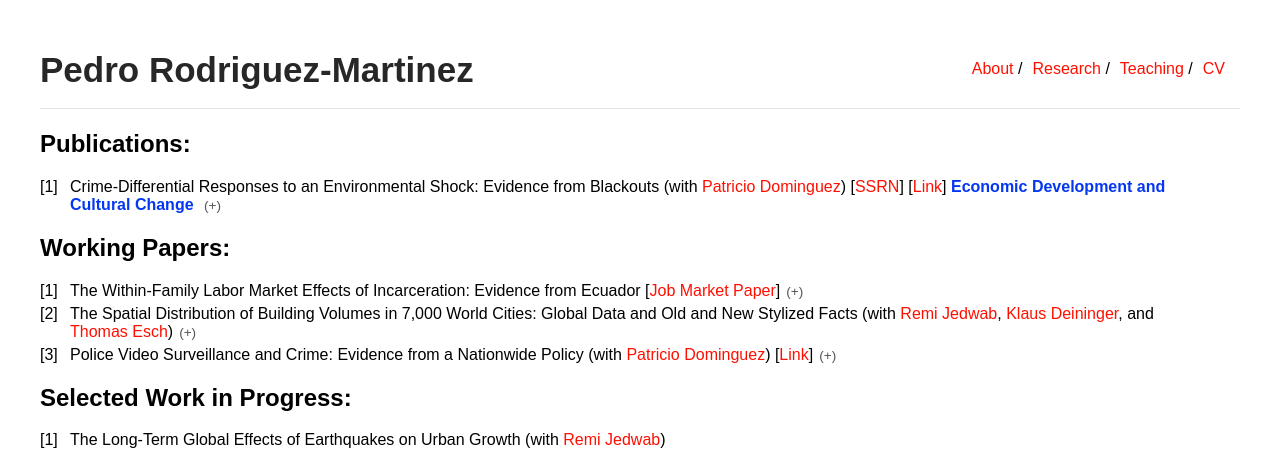
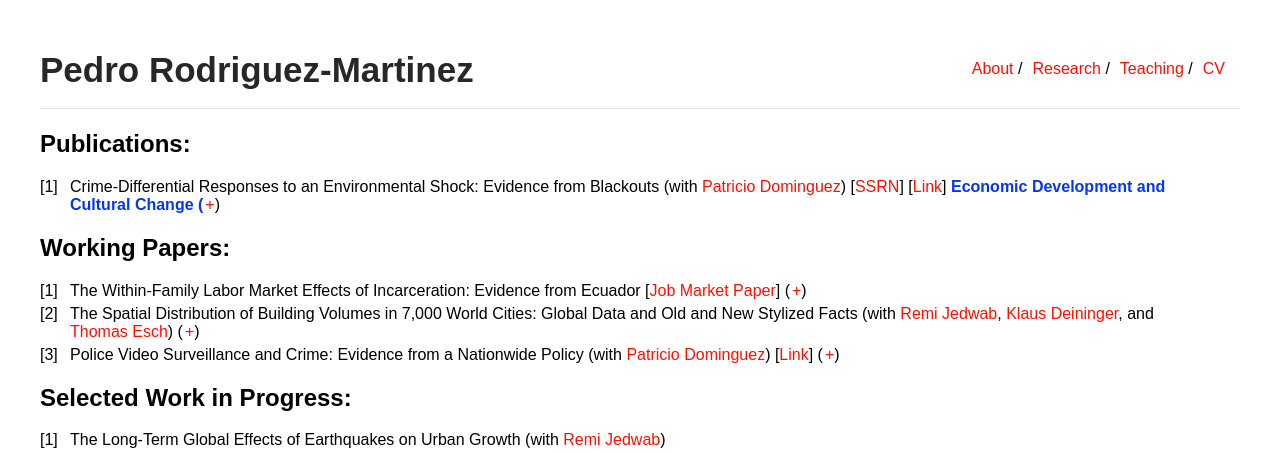
Before and after one commit to perodmar/perodmar.github.io, a Jekyll site: the page built from research2.md, in a window 1280 px wide. Shown: the top 452 px of the page. Built offline with Jekyll 4.4.1, drawn with Linux system fonts in a browser that asks for light colours; some web fonts are replaced; some of the changed lines change nothing that is shown.

Commit message:
Update research2.md

```diff
--- a/research2.md
+++ b/research2.md
@@ -11,13 +11,13 @@
     display: none;
 }
 details[open] .toggle-indicator::after {
-    content: "(-)";
+    content: "-";
 }
 .toggle-indicator::after {
-    content: "(+)";
-    font-size: 0.85em;
-    margin-left: 6px;
-    color: #555;
+    content: "+";
+    font-size: 1em;
+    margin-left: 2px;
+    color: #FF0F00;
 }
 </style>
 
@@ -31,7 +31,8 @@
       (with <a href="https://sites.google.com/site/pdomingr/">Patricio Dominguez</a>)
       [<a href="https://papers.ssrn.com/sol3/papers.cfm?abstract_id=4921694">SSRN</a>]
       [<a href="https://www.journals.uchicago.edu/doi/10.1086/740877">Link</a>]
-      <strong style="margin-bottom: 5px; color:#0437F2"> Economic Development and Cultural Change </strong><span class="toggle-indicator"></span>
+      <strong style="margin-bottom: 5px; color:#0437F2"> Economic Development and Cultural Change
+      (</strong><span class="toggle-indicator"></span>)
   </summary>
 
   <div style="display: flex; align-items: flex-start; margin-top: 8px;">
@@ -51,7 +52,8 @@
   <details>
   <summary>
       The Within-Family Labor Market Effects of Incarceration: Evidence from Ecuador
-      [<a href="https://perodmar.github.io/files/Incarceration_Labor_Outcomes.pdf">Job Market Paper</a>]<span class="toggle-indicator"></span>
+      [<a href="https://perodmar.github.io/files/Incarceration_Labor_Outcomes.pdf">Job Market Paper</a>]
+      (<span class="toggle-indicator"></span>)
   </summary>
 
   <div style="display: flex; align-items: flex-start; margin-top: 8px;">
@@ -68,7 +70,8 @@
 <details>
   <summary>
       The Spatial Distribution of Building Volumes in 7,000 World Cities: Global Data and Old and New Stylized Facts
-      (with <a href="https://www.remijedwab.com/">Remi Jedwab</a>, <a href="https://www.worldbank.org/en/about/people/k/klaus-deininger">Klaus Deininger</a>, and <a href="https://scholar.google.de/citations?user=g2OVq2cAAAAJ&hl=de">Thomas Esch</a>)<span class="toggle-indicator"></span>
+      (with <a href="https://www.remijedwab.com/">Remi Jedwab</a>, <a href="https://www.worldbank.org/en/about/people/k/klaus-deininger">Klaus Deininger</a>, and <a href="https://scholar.google.de/citations?user=g2OVq2cAAAAJ&hl=de">Thomas Esch</a>)
+      (<span class="toggle-indicator"></span>)
   </summary>
 
   <div style="display: flex; align-items: flex-start; margin-top: 8px;">
@@ -86,7 +89,8 @@
   <summary>
       Police Video Surveillance and Crime: Evidence from a Nationwide Policy
       (with <a href="https://sites.google.com/site/pdomingr/">Patricio Dominguez</a>)
-      [<a href="https://perodmar.github.io/files/Crime_and_Video_Surveillance.pdf">Link</a>]<span class="toggle-indicator"></span>
+      [<a href="https://perodmar.github.io/files/Crime_and_Video_Surveillance.pdf">Link</a>]
+      (<span class="toggle-indicator"></span>)
   </summary>
 
   <div style="display: flex; align-items: flex-start; margin-top: 8px;">
```
